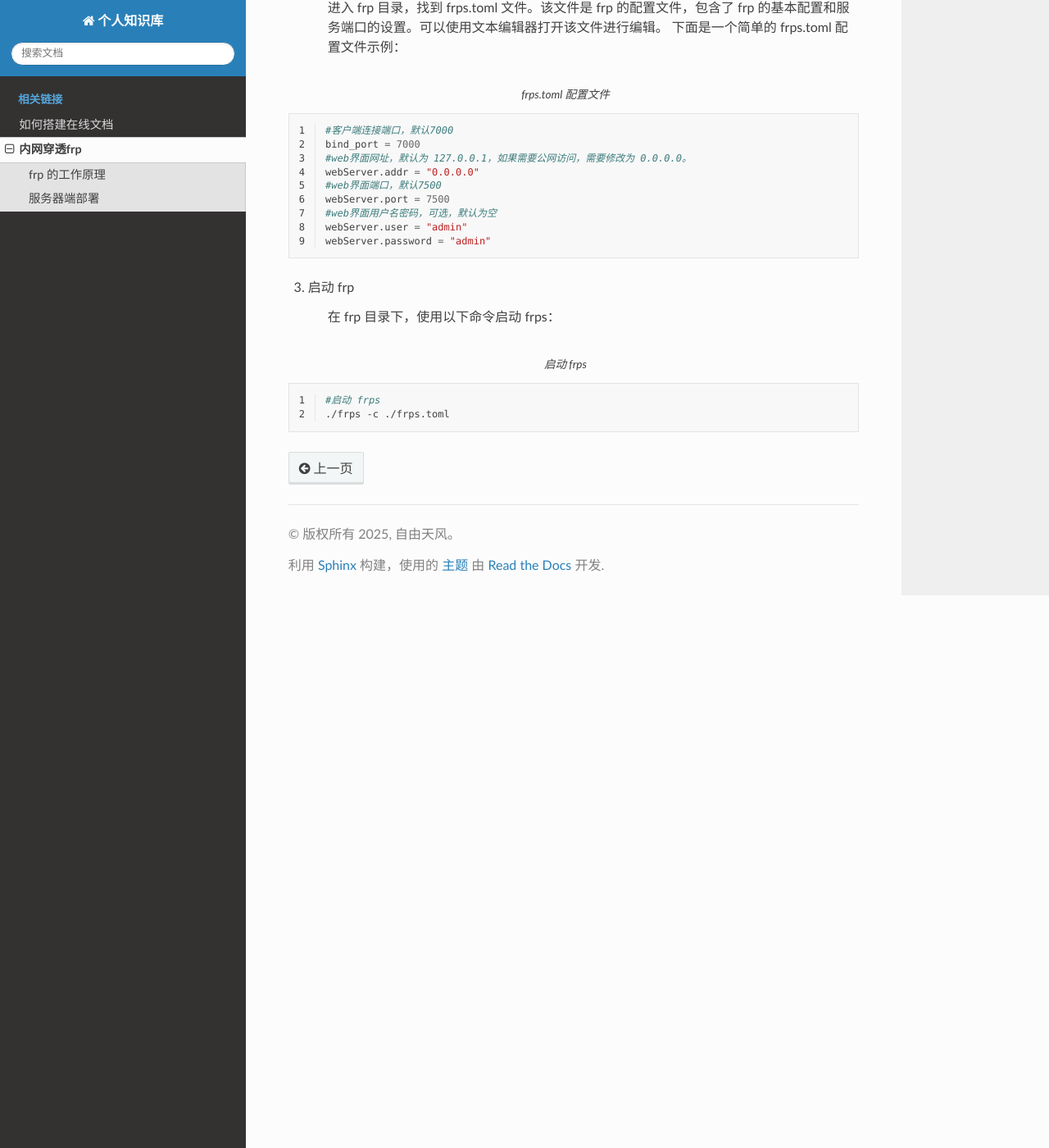
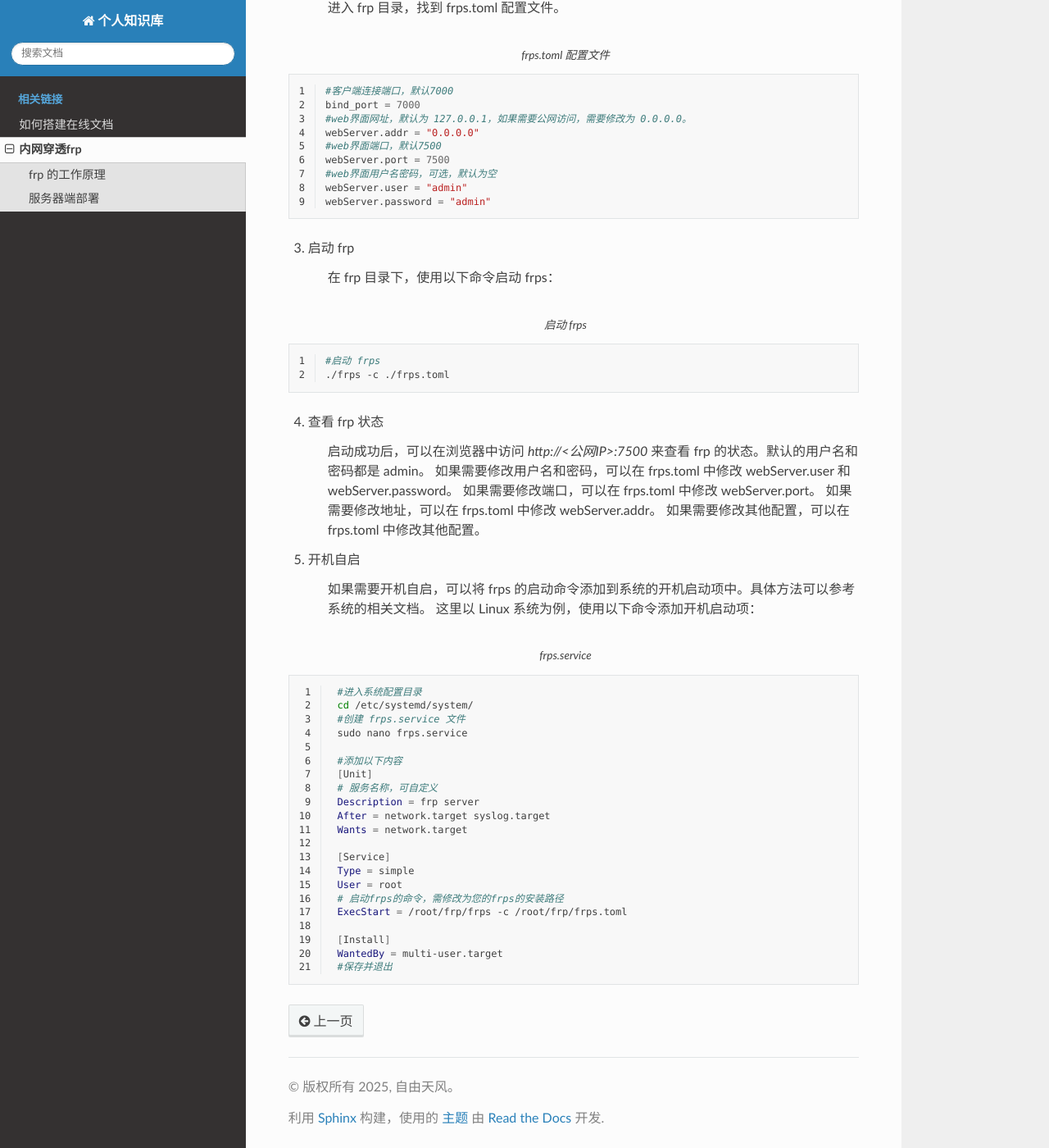
Before and after one commit to qiwanwan/online-documents, a Sphinx documentation site: the page built from source/how_to_use_frp.rst, in a window 1280 px wide and 1400 px high, scrolled down 1338 px. Shown: the whole window at 82% size. Built offline with Sphinx 7.4.7 and the Read the Docs theme 3.1.0, drawn with Linux system fonts in a browser that asks for light colours.

Commit message:
update sphinx

```diff
--- a/source/how_to_use_frp.rst
+++ b/source/how_to_use_frp.rst
@@ -43,8 +43,7 @@ frp 的工作原理如下图所示：
 
 2. 配置 frp
 
-    进入 frp 目录，找到 frps.toml 文件。该文件是 frp 的配置文件，包含了 frp 的基本配置和服务端口的设置。可以使用文本编辑器打开该文件进行编辑。
-    下面是一个简单的 frps.toml 配置文件示例：
+    进入 frp 目录，找到 frps.toml 配置文件。
 
 .. code-block:: toml
    :caption: frps.toml 配置文件
@@ -72,3 +71,43 @@ frp 的工作原理如下图所示：
 
    #启动 frps
    ./frps -c ./frps.toml
+
+4. 查看 frp 状态
+
+    启动成功后，可以在浏览器中访问 `http://<公网IP>:7500` 来查看 frp 的状态。默认的用户名和密码都是 admin。
+    如果需要修改用户名和密码，可以在 frps.toml 中修改 webServer.user 和 webServer.password。
+    如果需要修改端口，可以在 frps.toml 中修改 webServer.port。
+    如果需要修改地址，可以在 frps.toml 中修改 webServer.addr。
+    如果需要修改其他配置，可以在 frps.toml 中修改其他配置。
+
+5. 开机自启
+
+    如果需要开机自启，可以将 frps 的启动命令添加到系统的开机启动项中。具体方法可以参考系统的相关文档。
+    这里以 Linux 系统为例，使用以下命令添加开机启动项：
+
+.. code-block:: sh
+   :caption: frps.service
+   :name: test666
+   :linenos:
+
+    #进入系统配置目录
+    cd /etc/systemd/system/
+    #创建 frps.service 文件
+    sudo nano frps.service
+
+    #添加以下内容
+    [Unit]
+    # 服务名称，可自定义
+    Description = frp server
+    After = network.target syslog.target
+    Wants = network.target
+
+    [Service]
+    Type = simple
+    User = root
+    # 启动frps的命令，需修改为您的frps的安装路径
+    ExecStart = /root/frp/frps -c /root/frp/frps.toml
+
+    [Install]
+    WantedBy = multi-user.target
+    #保存并退出
```
